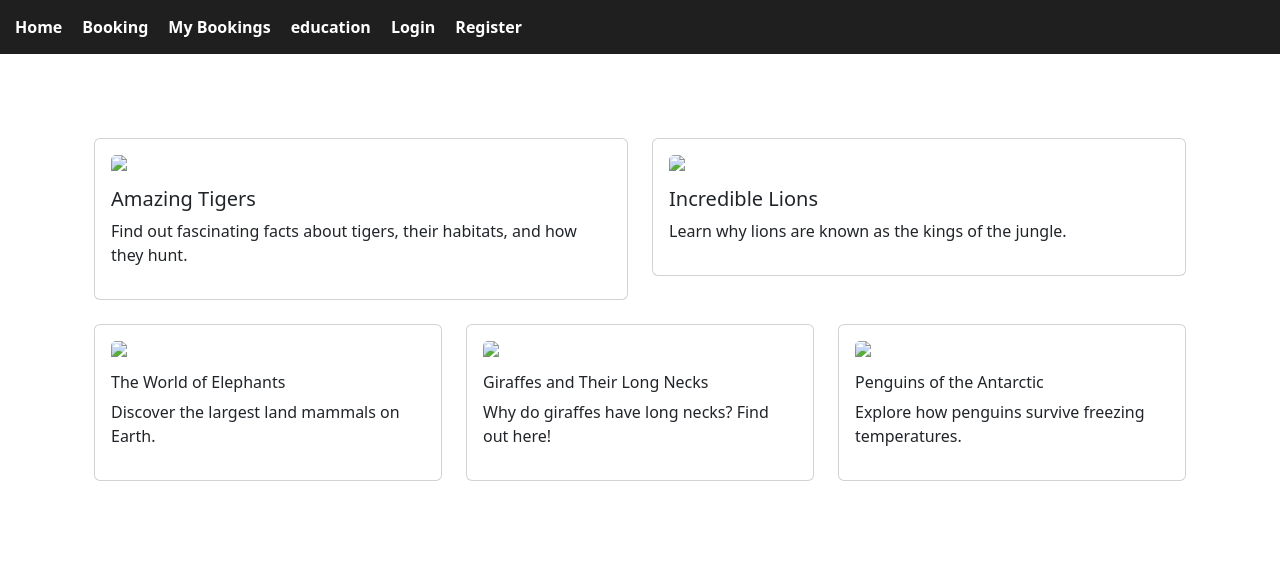
After one commit to benSmith1981/BookingsFLask, a Flask app: page /education in a window 1280 px wide. The commit adds this page. Shown: the top 564 px of the page. Run offline with Flask 3, Linux system fonts and the light colour scheme; data comes from the database, SQL or seed files in the repository; both versions use the stored data as it was after the commit; some libraries are stand-ins or nearby versions.

Commit message:
added education and ed details

```diff
--- a/app.py
+++ b/app.py
@@ -79,9 +79,75 @@ def init_db():
         FOREIGN KEY (ticket_id) REFERENCES ticket_types(ticket_id)
     )
     """)
+
+    c.execute("""
+        CREATE TABLE IF NOT EXISTS education (
+        id INTEGER PRIMARY KEY AUTOINCREMENT,
+        title TEXT NOT NULL,
+        summary TEXT,
+        image TEXT,
+        content TEXT
+    );
+    """)
     c.execute("INSERT INTO ticket_types (type, cost) VALUES ('Adult', 30)")
     c.execute("INSERT INTO ticket_types (type, cost) VALUES ('Child', 20)")
     c.execute("INSERT INTO ticket_types (type, cost) VALUES ('Student', 20)")
+
+    # Insert dummy educational articles ONCE
+    existing = c.execute("SELECT COUNT(*) FROM education").fetchone()[0]
+
+    if existing == 0:
+        c.execute("""
+            INSERT INTO education (title, summary, image, content)
+            VALUES (?, ?, ?, ?)
+        """, (
+            "Amazing Tigers",
+            "Find out fascinating facts about tigers, their habitats, and how they hunt.",
+            "https://via.placeholder.com/600x350?text=Tigers",
+            "Tigers are the largest cat species in the world. They live in Asia and are known for their strength, stealth, and striking orange-and-black striped fur..."
+        ))
+
+        c.execute("""
+            INSERT INTO education (title, summary, image, content)
+            VALUES (?, ?, ?, ?)
+        """, (
+            "Incredible Lions",
+            "Learn why lions are known as the kings of the jungle.",
+            "https://via.placeholder.com/600x350?text=Lions",
+            "Lions are social animals that live in prides. They are powerful hunters and one of Africa’s most iconic species..."
+        ))
+
+        c.execute("""
+            INSERT INTO education (title, summary, image, content)
+            VALUES (?, ?, ?, ?)
+        """, (
+            "The World of Elephants",
+            "Discover the largest land mammals on Earth.",
+            "https://via.placeholder.com/600x350?text=Elephants",
+            "Elephants are gentle giants known for their intelligence, memory, and complex family structures..."
+        ))
+
+        c.execute("""
+            INSERT INTO education (title, summary, image, content)
+            VALUES (?, ?, ?, ?)
+        """, (
+            "Giraffes and Their Long Necks",
+            "Why do giraffes have long necks? Find out here!",
+            "https://via.placeholder.com/600x350?text=Giraffes",
+            "Giraffes use their long necks to browse tall trees and compete for food and mates..."
+        ))
+
+        c.execute("""
+            INSERT INTO education (title, summary, image, content)
+            VALUES (?, ?, ?, ?)
+        """, (
+            "Penguins of the Antarctic",
+            "Explore how penguins survive freezing temperatures.",
+            "https://via.placeholder.com/600x350?text=Penguins",
+            "Penguins are flightless birds adapted for life in the water. Their thick layers of fat and feathers help them endure the icy Antarctic climate..."
+        ))
+
+    print("Inserted dummy educational articles!")
 
     conn.commit()
     conn.close()
@@ -173,6 +239,36 @@ def booking():
 
     return render_template("booking.html")
 
+
+@app.route("/education")
+def education():
+    db = get_db()
+    #Return each row as a dictionary so can access by the name e.g. article['title']
+    db.row_factory = sqlite3.Row  # <--- allows named access
+    c = db.cursor()
+
+    articles = c.execute("""
+        SELECT * FROM education
+    """).fetchall()
+
+    return render_template("education.html", articles=articles)
+
+@app.route("/article/<int:article_id>")
+def article_detail(article_id):
+    db = get_db()
+    #Return each row as a dictionary so can access by the name e.g. article['title']
+    db.row_factory = sqlite3.Row
+    c = db.cursor()
+
+    article = c.execute("""
+        SELECT * FROM education WHERE id=?
+    """, (article_id,)).fetchone()
+
+    if article is None:
+        return "Article not found", 404
+
+    return render_template("article_detail.html", article=article)
+
 @app.route("/logout")
 def logout():
     session.clear()
--- a/templates/base.html
+++ b/templates/base.html
@@ -3,6 +3,7 @@
 <head>
     <title>{{ title if title else "Zoo Booking System" }}</title>
     <link rel="stylesheet" type="text/css" href="{{ url_for('static', filename='styles.css') }}">
+    <link href="https://cdn.jsdelivr.net/npm/bootstrap@5.3.0/dist/css/bootstrap.min.css" rel="stylesheet">
 
 </head>
 
@@ -12,8 +13,10 @@
     <nav>
         <ul>
             <li><a href="/">Home</a></li>
+
             <li><a href="/booking">Booking</a></li>
             <li><a href="/my-bookings">My Bookings</a></li>
+            <li><a href="/education">education</a></li>
 
             {% if session.get('user_id') %}
                 <li><a href="/logout">Logout ({{ session['username'] }})</a></li>
--- /dev/null
+++ b/templates/education.html
@@ -0,0 +1,38 @@
+{% extends "base.html" %}
+{% block content %}
+
+<div class="container mt-4">
+
+    <!-- Top 2 large articles -->
+    <div class="row">
+        {% for article in articles[:2] %}
+        <div class="col-md-6 mb-4">
+            <a href="/article/{{ article['id'] }}" style="text-decoration:none; color:inherit;">
+                <div class="card p-3">
+                    <img src="{{ article['image'] or 'https://via.placeholder.com/600x350' }}" class="card-img-top mb-3">
+                    <h5>{{ article['title'] }}</h5>
+                    <p>{{ article['summary'] }}</p>
+                </div>
+            </a>
+        </div>
+        {% endfor %}
+    </div>
+
+    <!-- Bottom 3 smaller articles -->
+    <div class="row">
+        {% for article in articles[2:] %}
+        <div class="col-md-4 mb-4">
+            <a href="/article/{{ article['id'] }}" style="text-decoration:none; color:inherit;">
+                <div class="card p-3">
+                    <img src="{{ article['image'] or 'https://via.placeholder.com/400x250' }}" class="card-img-top mb-3">
+                    <h6>{{ article['title'] }}</h6>
+                    <p>{{ article['summary'] }}</p>
+                </div>
+            </a>
+        </div>
+        {% endfor %}
+    </div>
+
+</div>
+
+{% endblock %}
```
Also changed, not shown: templates/article_detail.html (added, +33 -0 lines), booking.db.
